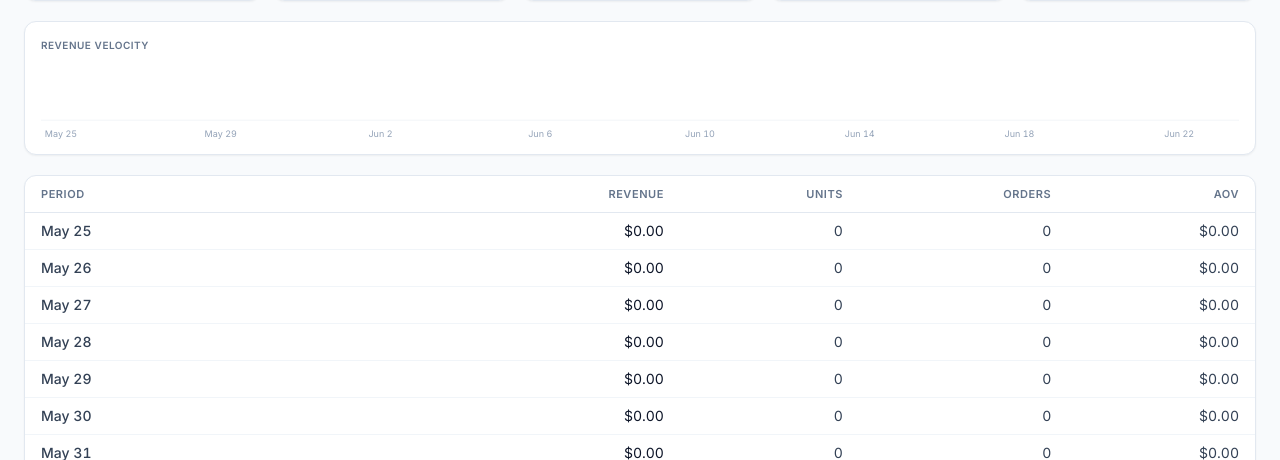
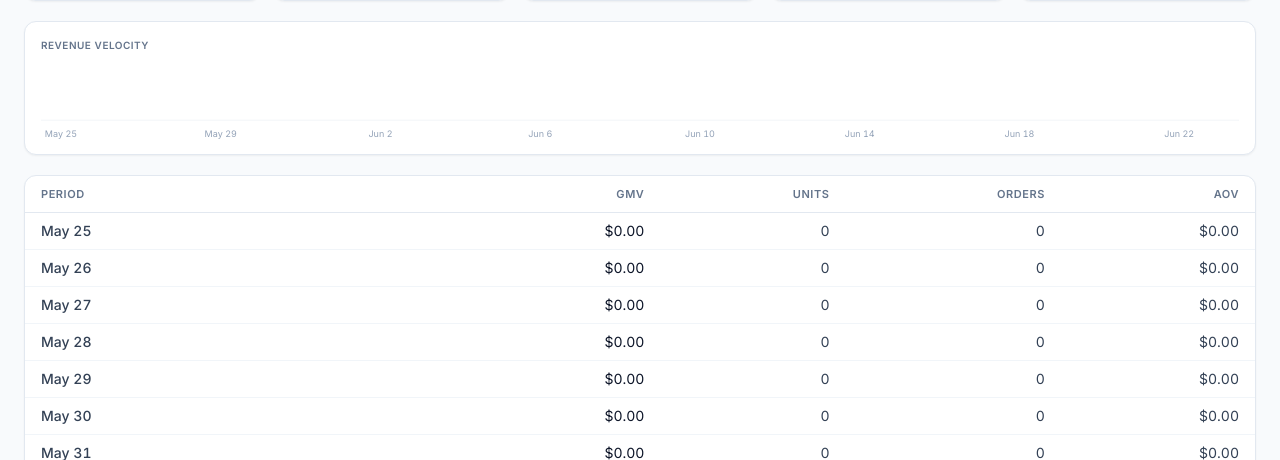
Before and after one commit to jordanblum1991/smashbox, a FastAPI app: page /reports/sales in a window 1280 px wide. Shown: the part 405-865 px from the top of the page. Run offline with FastAPI, Linux system fonts and the light colour scheme; style sheets or scripts are compiled from the project's sources; parts of the project's set-up code (start-up, migrations or seed data) failed here and were passed over; some libraries are stand-ins or nearby versions.

Commit message:
sales: rename velocity-table 'Revenue' header to 'GMV'
Co-Authored-By: Claude Opus 4.8 <noreply@anthropic.com>

```diff
--- a/app/templates/reports/sales.html
+++ b/app/templates/reports/sales.html
@@ -152,7 +152,7 @@
     <thead>
       <tr class="border-b border-slate-200 text-left text-[11px] uppercase tracking-wider text-slate-500">
         <th class="px-4 py-2 font-semibold">Period</th>
-        <th class="px-4 py-2 text-right font-semibold">Revenue</th>
+        <th class="px-4 py-2 text-right font-semibold">GMV</th>
         <th class="px-4 py-2 text-right font-semibold">Units</th>
         <th class="px-4 py-2 text-right font-semibold">Orders</th>
         <th class="px-4 py-2 text-right font-semibold">AOV</th>
```
